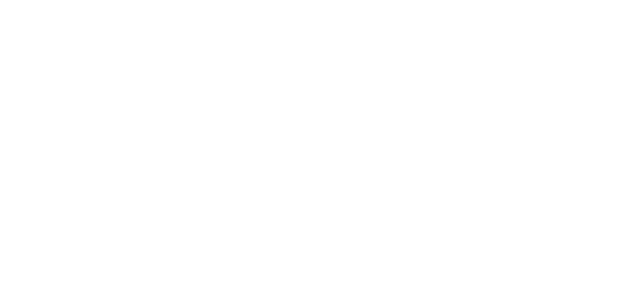
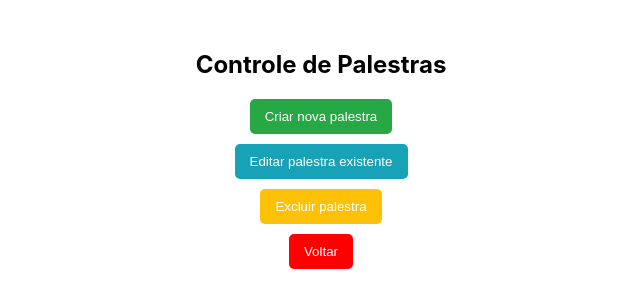
Before and after one commit to JoaoVitorSDelfino/controle-de-palestras-bons-fluidos, a React (Create React App) app: page /palestras in a window 1280 px wide. Before the commit this address had no page. Shown: the top 308 px of the page, without its empty margins (319-959 px from the left). Built offline with nearby package versions, Linux system fonts and the light colour scheme.

Commit message:
feat: rotas para gerenciamento de palestras e usuários

```diff
--- a/src/App.js
+++ b/src/App.js
@@ -1,6 +1,10 @@
 import { BrowserRouter as Router, Route, Routes } from "react-router-dom";
+
 import Login from "./routes/login";
 import MainMenu from "./routes/mainMenu";
+import UserMenu from "./routes/userMenu";
+import PalestrasMenu from "./routes/palestrasMenu";
+
 import './App.css';
 
 function App() {
@@ -9,6 +13,8 @@ function App() {
       <Routes>
         <Route path="/" element={<Login />} />
         <Route path="/home" element={<MainMenu />} />
+        <Route path="/users" element={<UserMenu />} />
+        <Route path="/palestras" element={<PalestrasMenu />} />
       </Routes>
     </Router>
   );
--- a/src/index.js
+++ b/src/index.js
@@ -3,7 +3,6 @@ import ReactDOM from 'react-dom/client';
 import './index.css';
 import App from './App';
 import reportWebVitals from './reportWebVitals';
-import Login from './routes/login';
 
 const root = ReactDOM.createRoot(document.getElementById('root'));
 root.render(
--- a/src/routes/mainMenu.js
+++ b/src/routes/mainMenu.js
@@ -1,22 +1,35 @@
+import { useNavigate } from "react-router-dom";
+
 function MainMenu() {
+    const navigate = useNavigate(); // Hook para navegação
+
+    const redirect = (route) => {
+        if (route === 0) {
+            navigate("/palestras")
+        } else if (route === 1) {
+            navigate("/users")
+        } else if (route === 2) {
+            navigate("/")
+        }
+    }
+
     return (
       <div style={{ textAlign: "center", marginTop: "50px" }}>
-        <h2>Bem-vindo ao Menu Inicial!</h2>
-        <p>Escolha uma das opções abaixo:</p>
+        <h2>Projeto Bons Fluidos || Controle de Palestras</h2>
         <ul style={{ listStyleType: "none", padding: 0 }}>
           <li style={{ marginBottom: "10px" }}>
-            <button style={{ padding: "10px 15px", backgroundColor: "#28A745", color: "#fff", border: "none", borderRadius: "5px", cursor: "pointer" }}>
-              Opção 1
+            <button onClick={() => redirect(0)} style={{ padding: "10px 15px", backgroundColor: "#28A745", color: "#fff", border: "none", borderRadius: "5px", cursor: "pointer" }}>
+              Gerenciar palestras
             </button>
           </li>
           <li style={{ marginBottom: "10px" }}>
-            <button style={{ padding: "10px 15px", backgroundColor: "#17A2B8", color: "#fff", border: "none", borderRadius: "5px", cursor: "pointer" }}>
-              Opção 2
+            <button onClick={() => redirect(1)} style={{ padding: "10px 15px", backgroundColor: "#17A2B8", color: "#fff", border: "none", borderRadius: "5px", cursor: "pointer" }}>
+              Gerenciar usuários
             </button>
           </li>
           <li style={{ marginBottom: "10px" }}>
-            <button style={{ padding: "10px 15px", backgroundColor: "#FFC107", color: "#fff", border: "none", borderRadius: "5px", cursor: "pointer" }}>
-              Opção 3
+            <button onClick={() => redirect(2)} style={{ padding: "10px 15px", backgroundColor: "#FFC107", color: "#fff", border: "none", borderRadius: "5px", cursor: "pointer" }}>
+              Logout
             </button>
           </li>
         </ul>
--- /dev/null
+++ b/src/routes/palestrasMenu.js
@@ -0,0 +1,31 @@
+function PalestrasMenu() {
+    return (
+      <div style={{ textAlign: "center", marginTop: "50px" }}>
+        <h2>Controle de Palestras</h2>
+        <ul style={{ listStyleType: "none", padding: 0 }}>
+          <li style={{ marginBottom: "10px" }}>
+            <button style={{ padding: "10px 15px", backgroundColor: "#28A745", color: "#fff", border: "none", borderRadius: "5px", cursor: "pointer" }}>
+              Criar nova palestra
+            </button>
+          </li>
+          <li style={{ marginBottom: "10px" }}>
+            <button style={{ padding: "10px 15px", backgroundColor: "#17A2B8", color: "#fff", border: "none", borderRadius: "5px", cursor: "pointer" }}>
+              Editar palestra existente
+            </button>
+          </li>
+          <li style={{ marginBottom: "10px" }}>
+            <button style={{ padding: "10px 15px", backgroundColor: "#FFC107", color: "#fff", border: "none", borderRadius: "5px", cursor: "pointer" }}>
+              Excluir palestra
+            </button>
+          </li>
+          <li style={{ marginBottom: "10px" }}>
+            <button style={{ padding: "10px 15px", backgroundColor: "red", color: "#fff", border: "none", borderRadius: "5px", cursor: "pointer" }}>
+              Voltar
+            </button>
+          </li>
+        </ul>
+      </div>
+    );
+}
+
+export default PalestrasMenu;
--- /dev/null
+++ b/src/routes/userMenu.js
@@ -0,0 +1,31 @@
+function UserMenu() {
+    return (
+      <div style={{ textAlign: "center", marginTop: "50px" }}>
+        <h2>Controle de Usuários</h2>
+        <ul style={{ listStyleType: "none", padding: 0 }}>
+          <li style={{ marginBottom: "10px" }}>
+            <button style={{ padding: "10px 15px", backgroundColor: "#28A745", color: "#fff", border: "none", borderRadius: "5px", cursor: "pointer" }}>
+              Criar novo usuário
+            </button>
+          </li>
+          <li style={{ marginBottom: "10px" }}>
+            <button style={{ padding: "10px 15px", backgroundColor: "#17A2B8", color: "#fff", border: "none", borderRadius: "5px", cursor: "pointer" }}>
+              Editar usuário existente
+            </button>
+          </li>
+          <li style={{ marginBottom: "10px" }}>
+            <button style={{ padding: "10px 15px", backgroundColor: "#FFC107", color: "#fff", border: "none", borderRadius: "5px", cursor: "pointer" }}>
+              Excluir usuário
+            </button>
+          </li>
+          <li style={{ marginBottom: "10px" }}>
+            <button style={{ padding: "10px 15px", backgroundColor: "red", color: "#fff", border: "none", borderRadius: "5px", cursor: "pointer" }}>
+              Voltar
+            </button>
+          </li>
+        </ul>
+      </div>
+    );
+}
+
+export default UserMenu;
```
